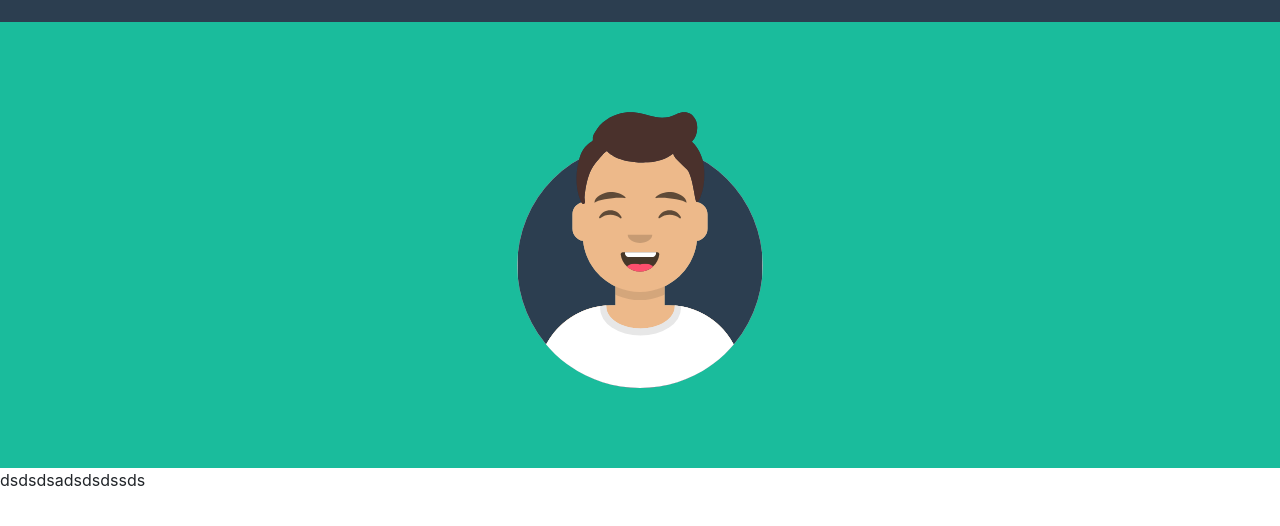
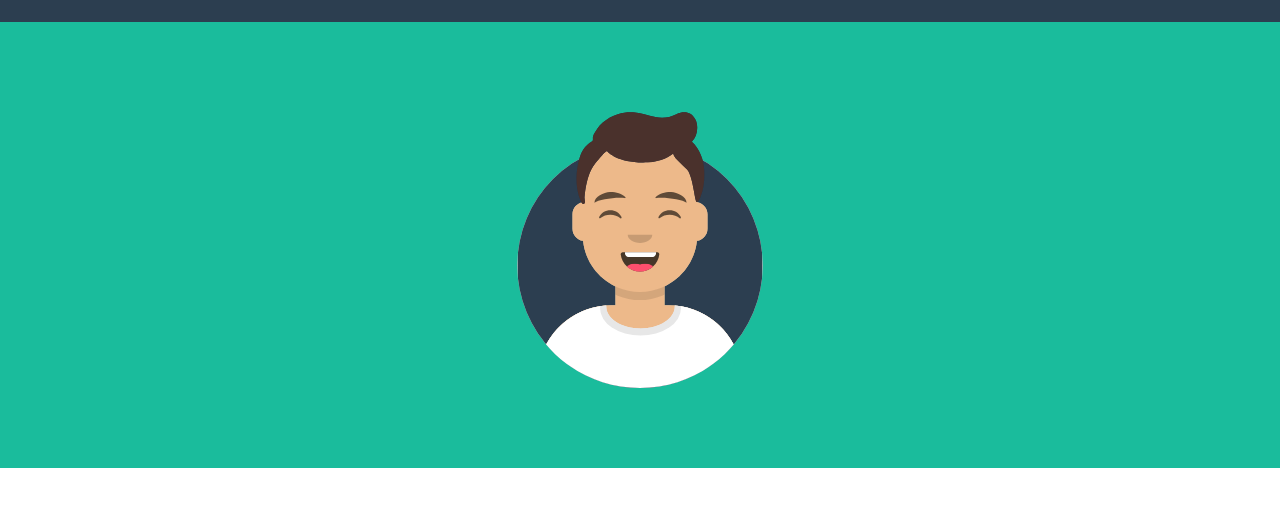
Before and after one commit to Ahsan4-coder/Git-Project-Saylani, a plain HTML site: page index.html in a window 1280 px wide. Shown: the part 142-668 px from the top of the page. Drawn offline with nearby package versions, Linux system fonts and the light colour scheme.

Commit message:
Update index.html

```diff
--- a/index.html
+++ b/index.html
@@ -35,7 +35,8 @@
         </div>
     </div>
 
-    <p>dsdsdsadsdsdssds</p>
+
+
 
 
 
```
